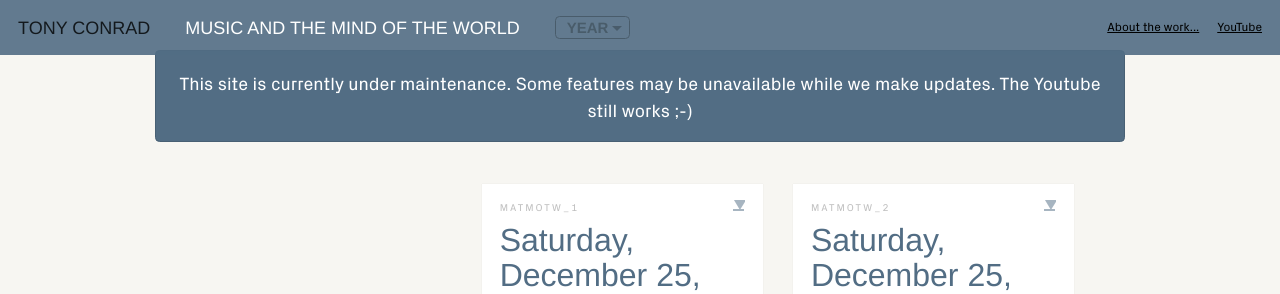
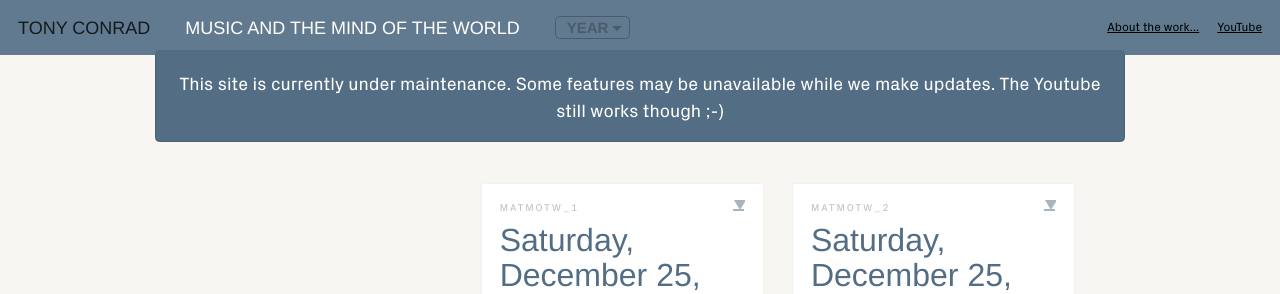
Before and after one commit to coryarcangel/music-and-the-mind-of-the-world, a Jekyll site: the page built from index.html, in a window 1280 px wide and 900 px high. Shown: the top 294 px of the window. Built offline with Jekyll 4.4.1, drawn with Linux system fonts in a browser that asks for light colours; nearby versions of some CDN libraries; some web fonts are replaced.

Commit message:
Update maintenance header

```diff
--- a/index.html
+++ b/index.html
@@ -7,7 +7,7 @@ youtube: https://www.youtube.com/channel/UCPjrcaZeU9rMGAbmfYWeeLw
 <div class="home">
 
   <div class="alert maintenance-alert" role="alert">
-    This site is currently under maintenance. Some features may be unavailable while we make updates. The Youtube still works ;-)
+    This site is currently under maintenance. Some features may be unavailable while we make updates. The Youtube still works though ;-)
   </div>
 
   <section id="recordings">
@@ -46,7 +46,7 @@ youtube: https://www.youtube.com/channel/UCPjrcaZeU9rMGAbmfYWeeLw
     data-title="{{ recording.NOTES }}"
     data-date="{% if dateSplit[0] == 'Unknown' %}{{ recording.DATE }}{% else %}{{ dateSplit[0] | date: "%A, %B %-d, %Y" }}{% if dateSplit[1] %} & {{ dateSplit[1] | date: "%A, %B %-d, %Y" }}{% endif %}{% endif %}"
     data-part="{{ recording.MATMOTW_PART }}"
-    data-url="https://music-and-the-mind-of-the-world-423479235854-us-east-2-an/Tony_Conrad_matmotw_{{ recording.MATMOTW }}.mp3"
+    data-url="https://music-and-the-mind-of-the-world-423479235854-us-east-2-an.s3.us-east-2.amazonaws.com/Tony_Conrad_matmotw_{{ recording.MATMOTW }}.mp3"
     >
 
       <button class="btn-audio play" v-show="activeSong != '{{ forloop.index }}' || paused == 'true'" v-on:click="playSong({{ forloop.index }})">
```
